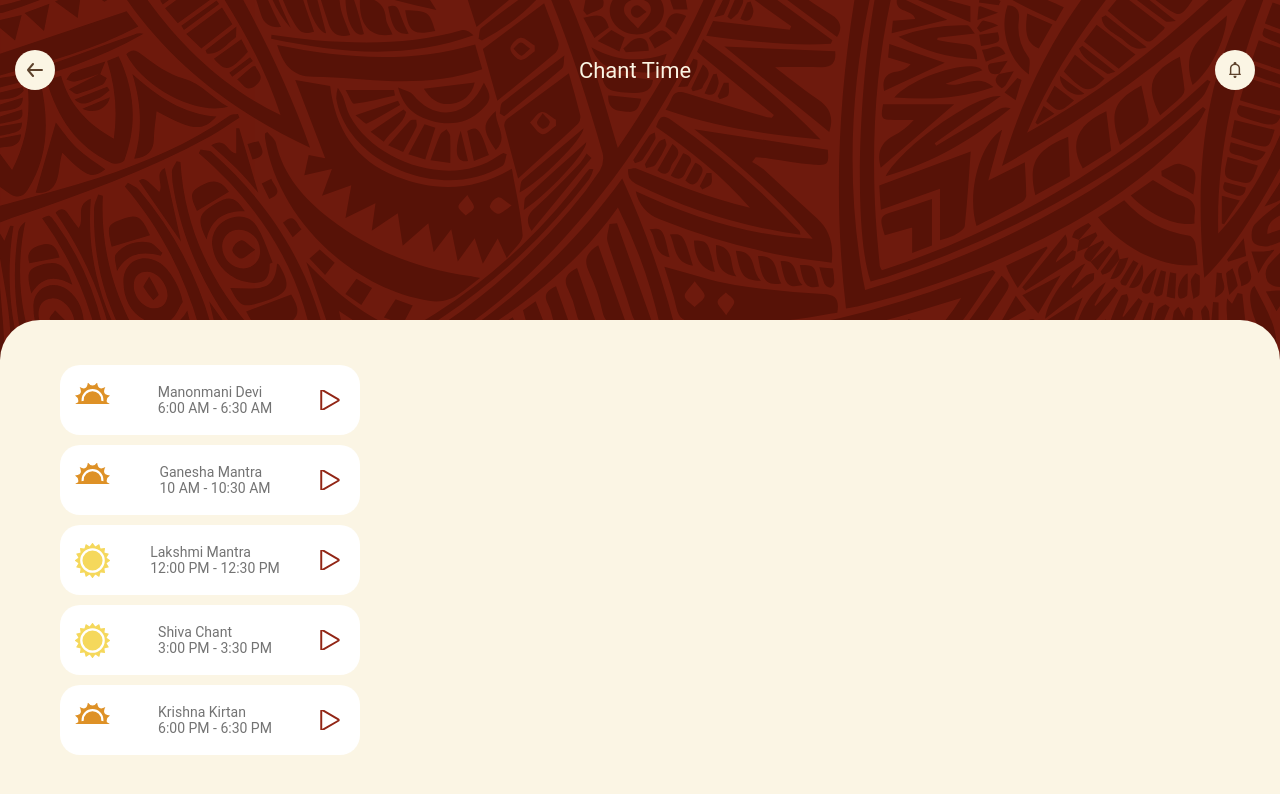
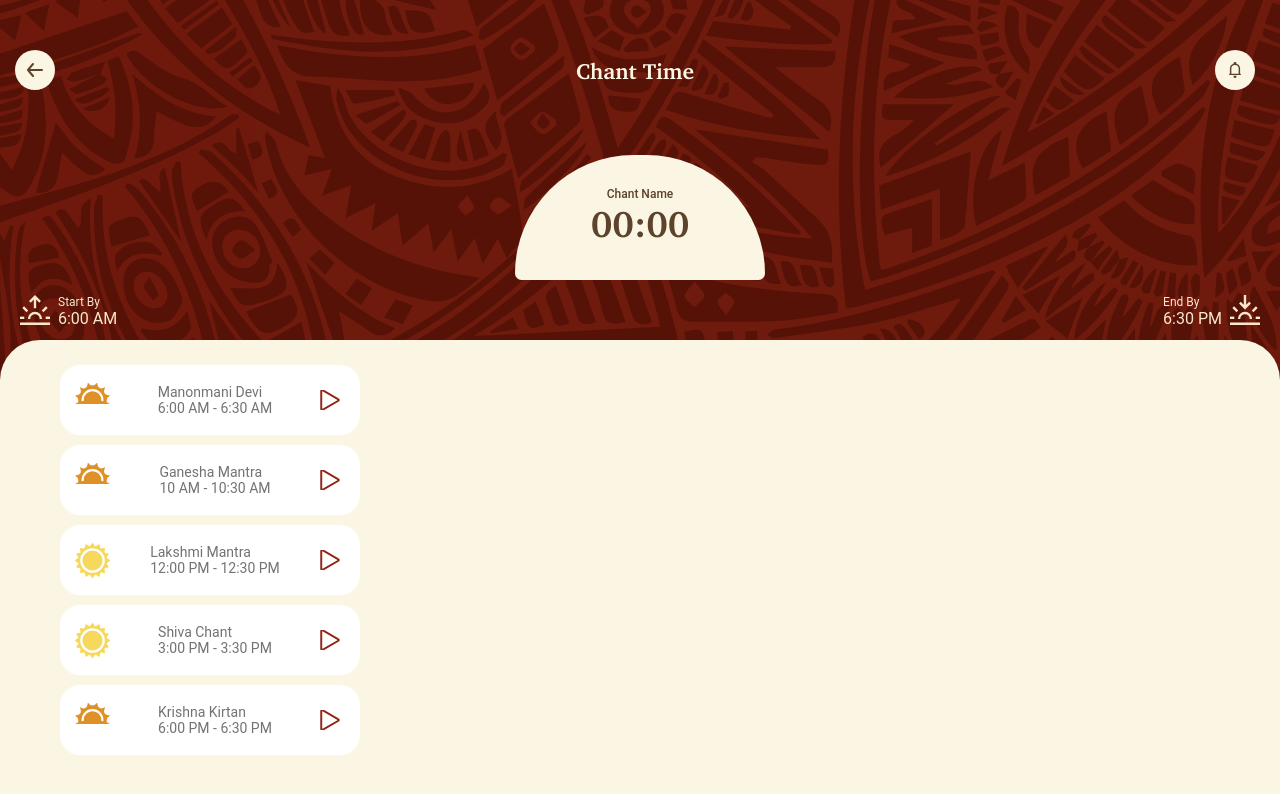
Before and after one commit to adithyawebt/sripuram-app, a React (Vite) app: page /chant in a window 1280 px wide. Shown: the top 794 px of the page. Built offline with nearby package versions, Linux system fonts and the light colour scheme.

Commit message:
favicon added + timer added

```diff
--- a/index.html
+++ b/index.html
@@ -16,7 +16,7 @@
 
     <link rel="manifest" href="/manifest.json" />
 
-    <link rel="shortcut icon" type="image/png" href="/favicon.png" />
+    <link rel="shortcut icon" type="image/png" href="/src/assets/icons/App-icon.png" />
 
     <!-- add to homescreen for ios -->
     <meta name="apple-mobile-web-app-capable" content="yes" />
--- /dev/null
+++ b/src/components/ChantTimerProgress/ChantTimerProgress.module.scss
@@ -0,0 +1,49 @@
+@import '../../assets/fonts/charter/webfonts/stylesheet.css';
+
+.progressContainer {
+    position: absolute;
+    z-index: 2;
+}
+
+.progressTimerWrapper {
+    position: absolute;
+    top: 155px;
+    width: 100vw;
+    overflow: hidden;
+
+    .progressTimer {
+        position: relative;
+        width: 250px;
+        height: 125px;
+        border-radius: 275px 275px 15px 15px;
+        margin: 0 auto;
+        background: #FBF5E4;
+        display: flex;
+        flex-direction: column;
+        align-items: center;
+        color: #5D422C;
+        padding: 32px 0px;
+
+        &::after {
+            content: '';
+            position: absolute;
+            bottom: -20px; /* Adjust this value for the desired dimple depth */
+            left: 50%;
+            transform: translateX(-50%);
+            width: 40px; /* Adjust this value for the desired dimple width */
+            height: 20px; /* Adjust this value for the desired dimple height */
+            background: #FBF5E4; /* Same background color as .progressTimer */
+            border-radius: 50%;
+        }
+
+        .progressChantName {
+            font-size: 12px;
+            font-weight: 500;
+        }
+
+        .progressChantTime {
+            font-family: 'charterbold', 'Times New Roman', sans-serif;
+            font-size: 37px;
+        }
+    }
+}
--- /dev/null
+++ b/src/components/ChantTimerProgress/ChantTimerProgress.tsx
@@ -0,0 +1,75 @@
+import { IonPage, IonContent, IonLabel } from '@ionic/react';
+import { useState, useEffect } from 'react';
+import styles from './ChantTimerProgress.module.scss'
+
+export const ChantTimerProgress = () => {
+    const [timer, setTimer] = useState(0);
+    const [isRunning, setIsRunning] = useState(false);
+    const [lastTap, setLastTap] = useState(0);
+
+    const formatTime = (seconds: number) => {
+        const minutes = Math.floor(seconds / 60);
+        const remainingSeconds = seconds % 60;
+        return `${String(minutes).padStart(2, '0')}:${String(remainingSeconds).padStart(2, '0')}`;
+    };
+
+    const startTimer = () => {
+        setIsRunning(true);
+    };
+
+    const stopTimer = () => {
+        setIsRunning(false);
+    };
+
+    const resetTimer = () => {
+        setTimer(0);
+    };
+
+    const handleTap = () => {
+        const now = new Date().getTime();
+        const DOUBLE_TAP_DELAY = 300;
+
+        if (now - lastTap < DOUBLE_TAP_DELAY) {
+            handleDoubleTap();
+        } else {
+            setLastTap(now);
+            if (isRunning) {
+                stopTimer();
+            } else {
+                startTimer();
+            }
+        }
+    };
+
+    const handleDoubleTap = () => {
+        resetTimer();
+    };
+
+    useEffect(() => {
+        let interval: NodeJS.Timeout;
+
+        if (isRunning) {
+            interval = setInterval(() => {
+                setTimer((prevTimer) => prevTimer + 1);
+            }, 1000);
+        }
+
+        return () => clearInterval(interval);
+    }, [isRunning]);
+
+    return (
+
+        <div className={styles.progressContainer}>
+            <div className={styles.progressTimerWrapper}>
+                <IonLabel
+                    className={styles.progressTimer}
+                    onClick={handleTap}
+                    onDoubleClick={handleDoubleTap}
+                >
+                    <span className={styles.progressChantName}>Chant Name</span>
+                    <span className={styles.progressChantTime}>{formatTime(timer)}</span>
+                </IonLabel>
+            </div>
+        </div>
+    );
+}
--- a/src/pages/ChantTime.module.scss
+++ b/src/pages/ChantTime.module.scss
@@ -1,3 +1,5 @@
+@import '../assets/fonts/charter/webfonts/stylesheet.css';
+
 .ion-content {
     position: relative;
 }
@@ -13,7 +15,7 @@
 
 .bottomUnderlay {
     position: absolute;
-    top: 320px;
+    top: 340px;
     left: 0;
     width: 100%;
     height: 580px;
@@ -36,6 +38,7 @@
     margin-bottom: 40px;
 
     .chantTimeHeaderGreeting {
+        font-family: 'charterbold', 'Times New Roman', sans-serif;
         font-size: 22px;
         color: #FBF5E4;
     }
@@ -60,6 +63,47 @@
         align-items: center;
         justify-content: center;
         margin-right: 25px;
+    }
+}
+
+.sunTiming {
+    position: absolute;
+    top: 295px;
+    width: 100%;
+    z-index: 2;
+    display: flex;
+    align-items: center;
+    justify-content: space-between;
+    padding: 0 20px;
+
+    .sunTime {
+        display: flex;
+        flex-direction: row;
+    }
+
+    .sunTimeTextHolder {
+        display: flex;
+        flex-direction: column;
+        margin: 0 8px;
+        color: #FBE7CC;
+
+        .sunTimeText {
+            font-size: 12px;
+        }
+
+        .suntTimeTime {
+            font-size: 14px;
+        }
+    }
+
+    .sunTimeIconHolder {
+        width: 30px;
+        height: 30px;
+
+        img {
+            height: 30px;
+            width: 30px;
+        }
     }
 }
 
--- a/src/pages/ChantTime.tsx
+++ b/src/pages/ChantTime.tsx
@@ -1,7 +1,10 @@
 import React, { useState } from 'react'
 import { useHistory } from 'react-router-dom';
 import { IonCard, IonContent, IonIcon, IonPage, IonThumbnail } from '@ionic/react'
+import { ChantTimerProgress } from '../components/ChantTimerProgress/ChantTimerProgress';
+
 import styles from './ChantTime.module.scss'
+
 import BellIcon from '../assets/icons/bell.svg'
 import BackIcon from '../assets/icons/arrow-back-outline.svg'
 import SunDownIcon from '../assets/icons/sunrise-1.svg'
@@ -10,6 +13,7 @@ import SunNoonIcon from '../assets/icons/sun.svg'
 import CheckIcon from '../assets/icons/check-circle-fill.svg'
 import PlayIcon from '../assets/icons/play-outlined-alt.svg'
 import PauseIcon from '../assets/icons/play-pause.svg'
+import SunSetIcon from '../assets/icons/sunset.svg'
 
 export const ChantTime = () => {
     const icons = [PlayIcon, PauseIcon, CheckIcon];
@@ -35,6 +39,31 @@ export const ChantTime = () => {
                     <span className={styles.chantTimeHeaderGreeting}>Chant Time</span>
                     <div className={styles.chantHeaderIcon}>
                         <IonIcon icon={BellIcon}></IonIcon>
+                    </div>
+                </div>
+                <ChantTimerProgress />
+                <div className={styles.sunTiming}>
+                    <div className={styles.sunTime}>
+                        <div className={styles.sunTimeIconHolder}>
+                            <IonThumbnail>
+                                <img src={SunRiseIcon} alt="" />
+                            </IonThumbnail>
+                        </div>
+                        <div className={styles.sunTimeTextHolder}>
+                            <span className={styles.sunTimeText}>Start By</span>
+                            <span className={styles.sunTimeTime}>6:00 AM</span>
+                        </div>
+                    </div>
+                    <div className={styles.sunTime}>
+                        <div className={styles.sunTimeTextHolder}>
+                            <span className={styles.sunTimeText}>End By</span>
+                            <span className={styles.sunTimeTime}>6:30 PM</span>
+                        </div>
+                        <div className={styles.sunTimeIconHolder}>
+                            <IonThumbnail>
+                                <img src={SunSetIcon} alt="" />
+                            </IonThumbnail>
+                        </div>
                     </div>
                 </div>
                 <IonCard className={styles.chantTimeCards}>
```
Also changed, not shown: public/favicon.png (deleted).
